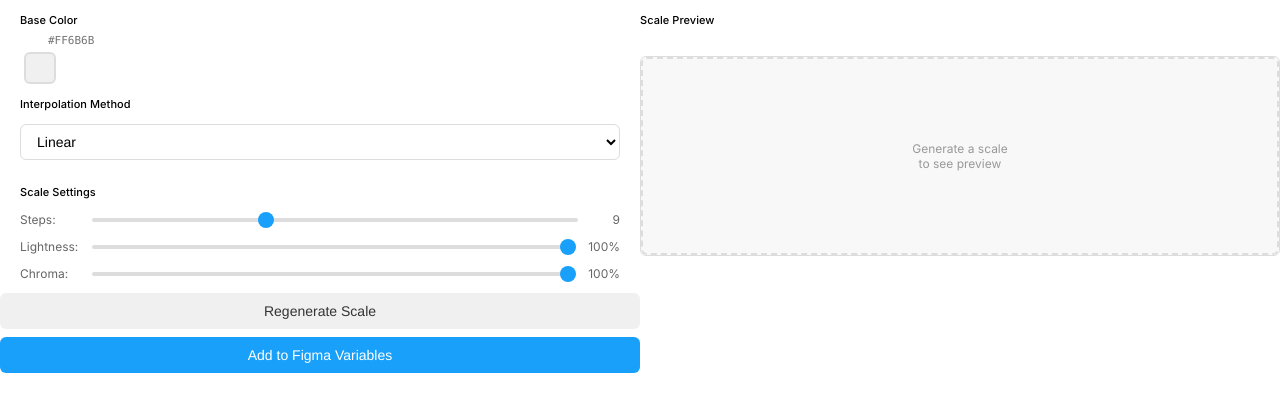
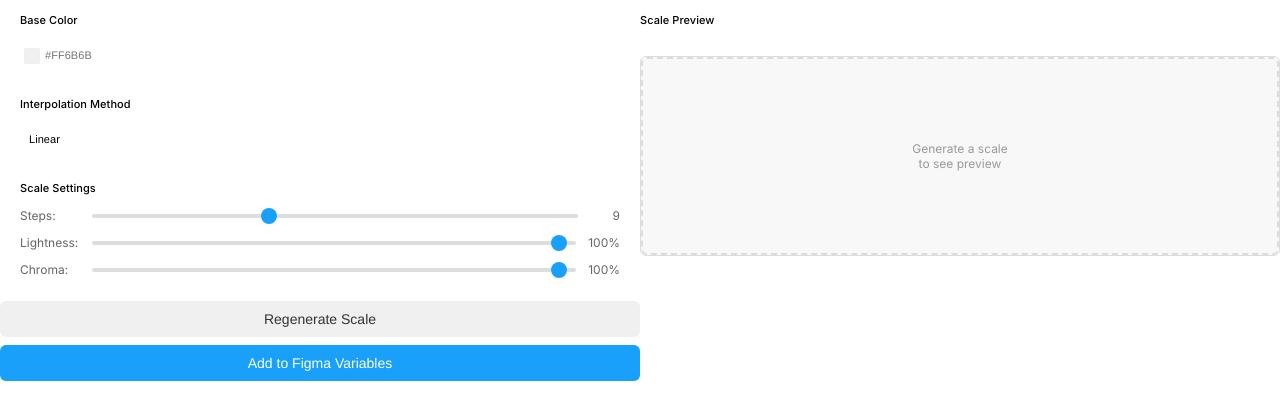
Before and after one commit to chazgiese/Huemanize, a website: page ui.html in a window 1280 px wide. Drawn offline with Linux system fonts and the light colour scheme.

Commit message:
ui updates

```diff
--- a/ui.html
+++ b/ui.html
@@ -40,8 +40,8 @@
     }
 
     .section {
-      padding: 0 20px;
-      margin-bottom: 12px;
+      padding: 0 20px 12px;
+      border-bottom: 1px solid var(--figma-color-border);
     }
 
     .section-title {
@@ -59,51 +59,69 @@
       display: flex;
       align-items: center;
       height: 32px;
-      padding: 0 4px;
+      padding: 4px 0;
+      flex: 1;
     }
 
-    input[type="text"] {
+    .input-container {
+      position: relative;
+      display: flex;
+      flex: 1;
+    }
+
+    input, select {
       background: var(--figma-color-bg-secondary);
       color: var(--figma-color-text);
       flex: 1;
-      padding: 8px 12px;
+      padding: 0 8px;
       border-radius: 5px;
-      border: none;
+      border: 1px solid transparent;
       font-size: 11px;
+      line-height: 16px;
+      letter-spacing: 0.05px;
       height: 24px;
-      font-family: 'SF Mono', Monaco, 'Cascadia Code', monospace;
       outline: none;
+      flex: 1;
+      -webkit-appearance: none;
+      -moz-appearance: none;
+      appearance: none;
+      cursor: pointer;
     }
 
-    input[type="text"]:focus {
+    input:hover, select:hover {
+      border: 1px solid var(--figma-color-border);
+    }
+
+    input:focus, select:focus {
       outline: none;
-      border-color: #18a0fb;
-      box-shadow: 0 0 0 2px rgba(24, 160, 251, 0.2);
+      border-color: var(--figma-color-border-selected);
+      box-shadow: none;
+    }
+
+    .input-with-icon {
+      padding-left: 24px;
+    }
+
+    .input-icon-container {
+      position: absolute;
+      left: 0;
+      top: 0;
+      width: 24px;
+      height: 24px;
+      display: flex;
+      align-items: center;
+      justify-content: center;
     }
 
     .color-preview {
-      width: 32px;
-      height: 32px;
-      border-radius: 6px;
-      border: 2px solid #ddd;
+      width: 16px;
+      height: 16px;
+      border-radius: 2px;
+      border: 1px solid var(--figma-color-border-disabled-strong);
       cursor: pointer;
     }
 
     .color-preview:hover {
-      border-color: #18a0fb;
-    }
-
-    select {
-      width: 100%;
-      padding: 8px 12px;
-      border: 1px solid #ddd;
-      border-radius: 6px;
-      font-size: 14px;
-      background: white;
-    }
-
-    select:focus {
-      outline: none;
       border-color: #18a0fb;
     }
 
@@ -137,10 +155,6 @@
       border-radius: 50%;
       background: #18a0fb;
       cursor: pointer;
-    }
-
-    #colorInput {
-      padding-left: 24px;
     }
 
     .range-value {
@@ -260,9 +274,11 @@
       <div class="section">
         <div class="section-title">Base Color</div>
         <div class="input-group">
-          <div class="swatch-input">
-            <input type="text" id="colorInput" placeholder="#FF6B6B" maxlength="7">
+          <div class="input-container">
+            <input type="text" class="input-with-icon" id="colorInput" placeholder="#FF6B6B" maxlength="7">
+            <div class="input-icon-container">
               <div class="color-preview" id="colorPreview"></div>
+            </div>
           </div>
         </div>
         <div id="colorError" class="error" style="display: none;"></div>
@@ -270,6 +286,8 @@
 
       <div class="section">
         <div class="section-title">Interpolation Method</div>
+        <div class="input-group">
+          <div class="input-container">
             <select id="interpolationMethod">
               <option value="linear">Linear</option>
               <option value="bezier">Bezier</option>
@@ -278,6 +296,8 @@
               <option value="ease-out">Ease Out</option>
               <option value="ease-in-out">Ease In-Out</option>
             </select>
+          </div>
+        </div>
       </div>
 
       <div class="section">
```
Lines whose indentation alone changed are shown as unchanged.
